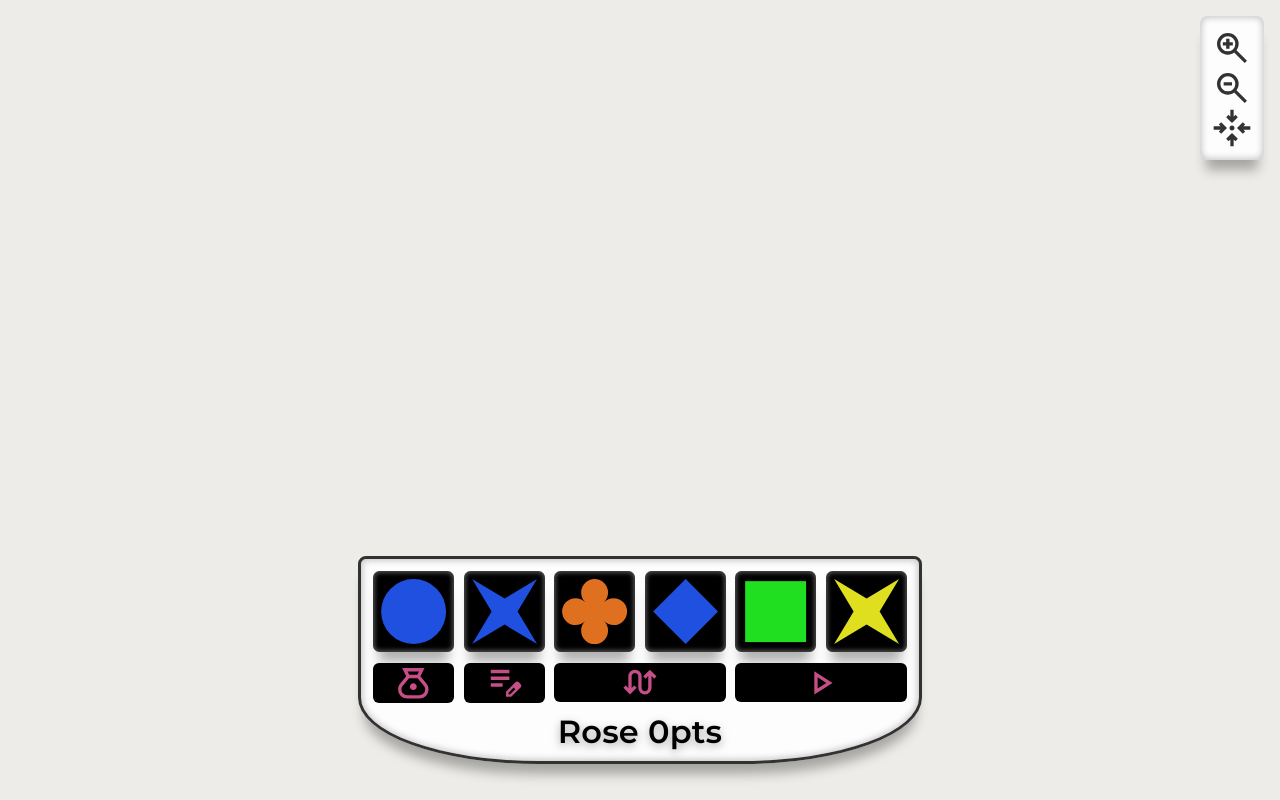
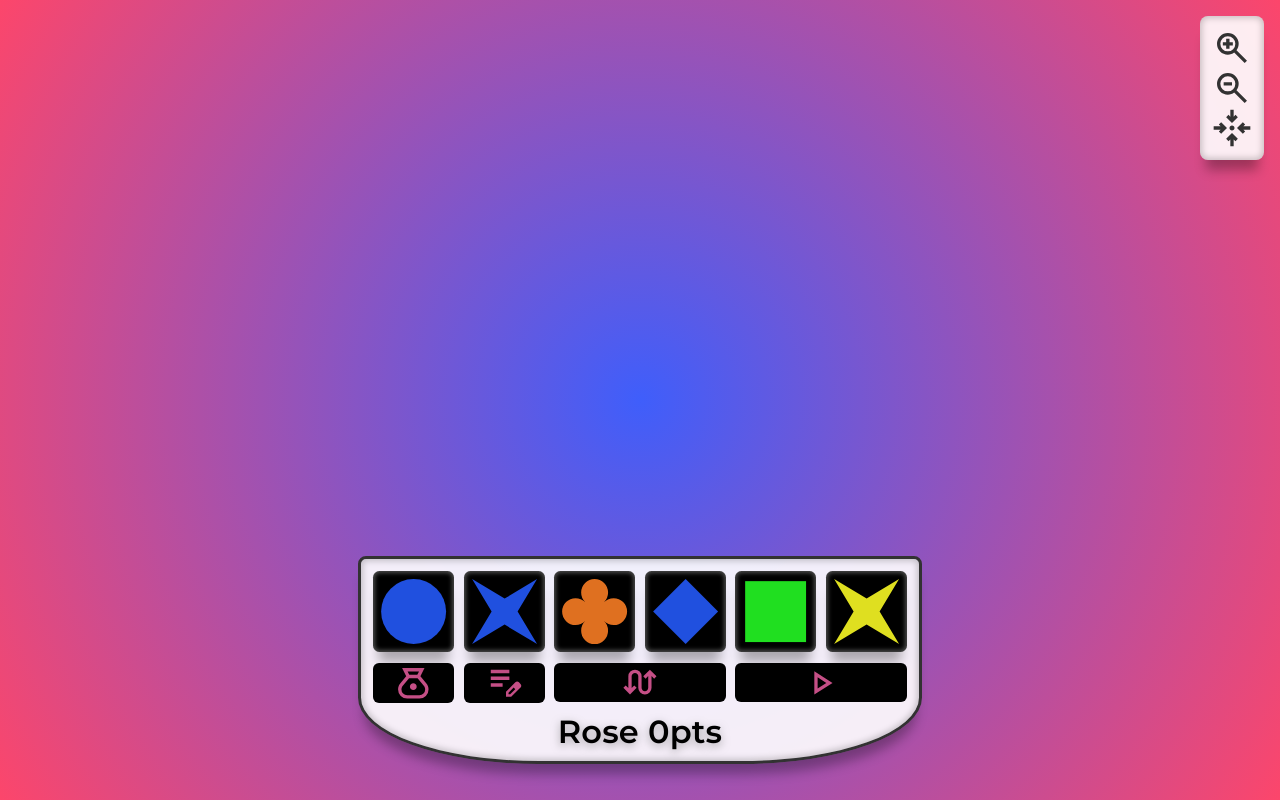
Before and after one commit to JMN327/quickle, a website built with webpack: page src/template.html in a window 1280 px wide. Built offline with nearby package versions, Linux system fonts and the light colour scheme.

Commit message:
interface work

```diff
--- a/src/styles.css
+++ b/src/styles.css
@@ -51,11 +51,12 @@
 .frame {
   width: 100%;
   height: 100%;
+  background: radial-gradient(circle, rgba(63,94,251,1) 0%, rgba(252,70,107,1) 100%);
 }
 
 .view {
   position: absolute;
-  background-color: var(--the-gray);
+
 }
 
 .grid {
@@ -304,7 +305,6 @@
   display: grid;
   grid-template-columns: 1fr 1fr;
   grid-template-rows: 1fr 1fr;
-  background-color: rgb(236, 235, 231);
 }
 
 .panel__controls {
```
Also changed, not shown: src/img/axel-eres-qPdCFn2sEO4-unsplash.jpg (added).
